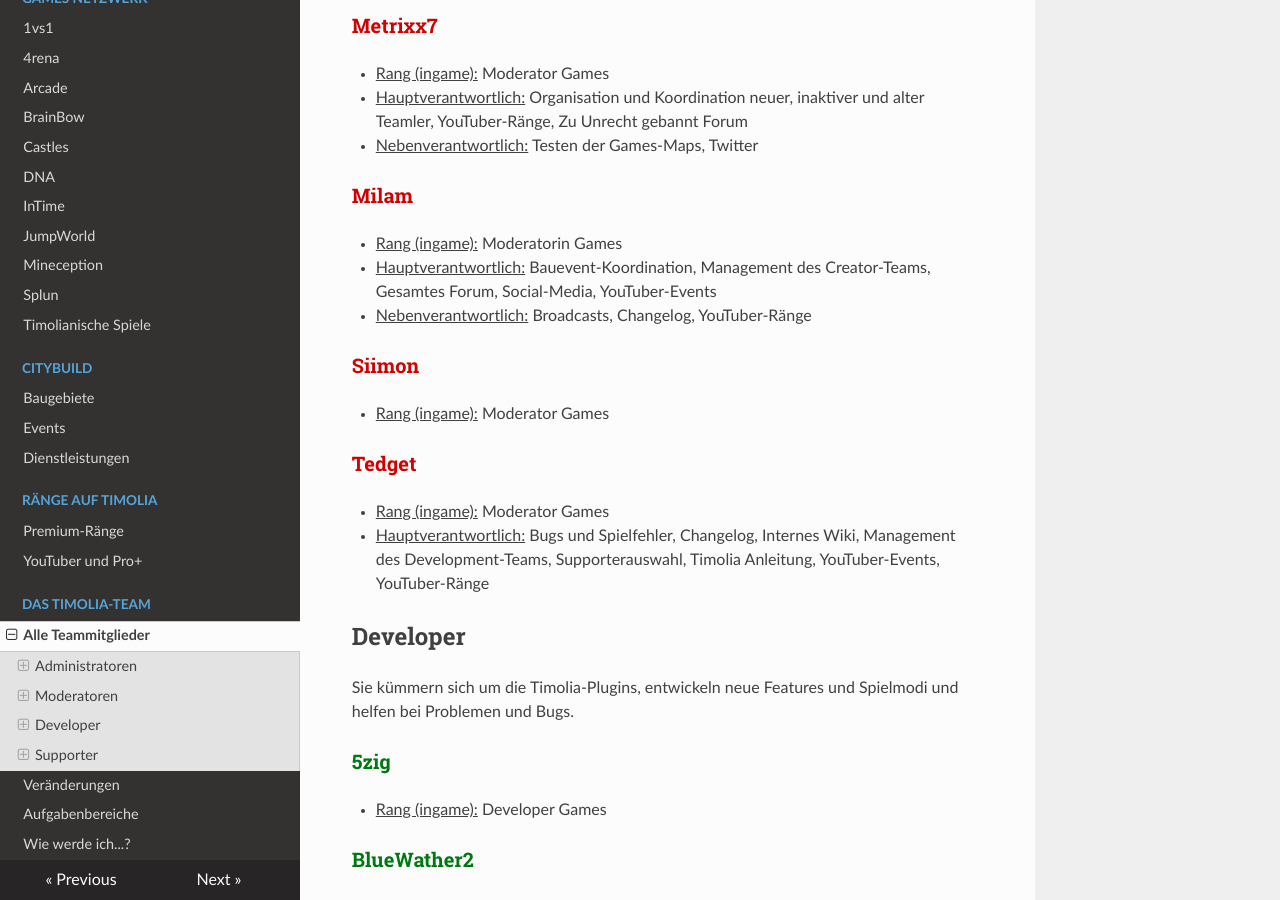
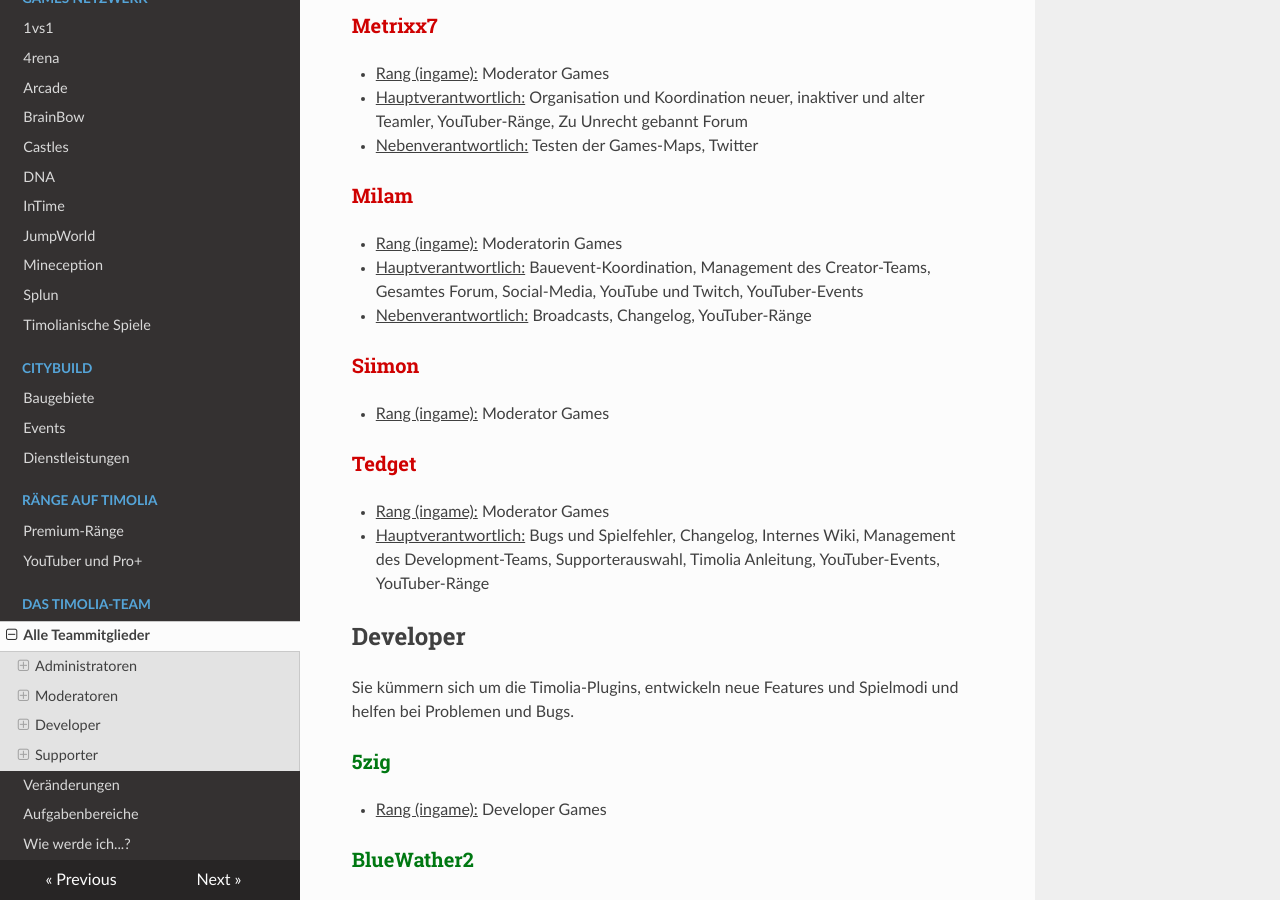
Before and after one commit to TimoliaDE/HowTo, an MkDocs documentation site: the page built from docs/team/members.md, in a window 1280 px wide and 900 px high, scrolled down 1814 px. Built offline with MkDocs 1.6.1, drawn with Linux system fonts in a browser that asks for light colours; nearby versions of some CDN libraries; old or Windows-style settings are respelled for this version of MkDocs.

Commit message:
Update members.md

```diff
--- a/docs/team/members.md
+++ b/docs/team/members.md
@@ -60,7 +60,7 @@ Moderatoren kümmern sich um das reibungslose Spielererlebnis der verschiedenen
 
 ###<strong><span style="color:#CF0101">Milam</span></strong>
 - <u>Rang (ingame):</u> Moderatorin Games
-- <u>Hauptverantwortlich:</u> Bauevent-Koordination, Management des Creator-Teams, Gesamtes Forum, Social-Media, YouTuber-Events
+- <u>Hauptverantwortlich:</u> Bauevent-Koordination, Management des Creator-Teams, Gesamtes Forum, Social-Media, YouTube und Twitch, YouTuber-Events
 - <u>Nebenverantwortlich:</u> Broadcasts, Changelog, YouTuber-Ränge
 
 ###<strong><span style="color:#CF0101">Siimon</span></strong>
```
